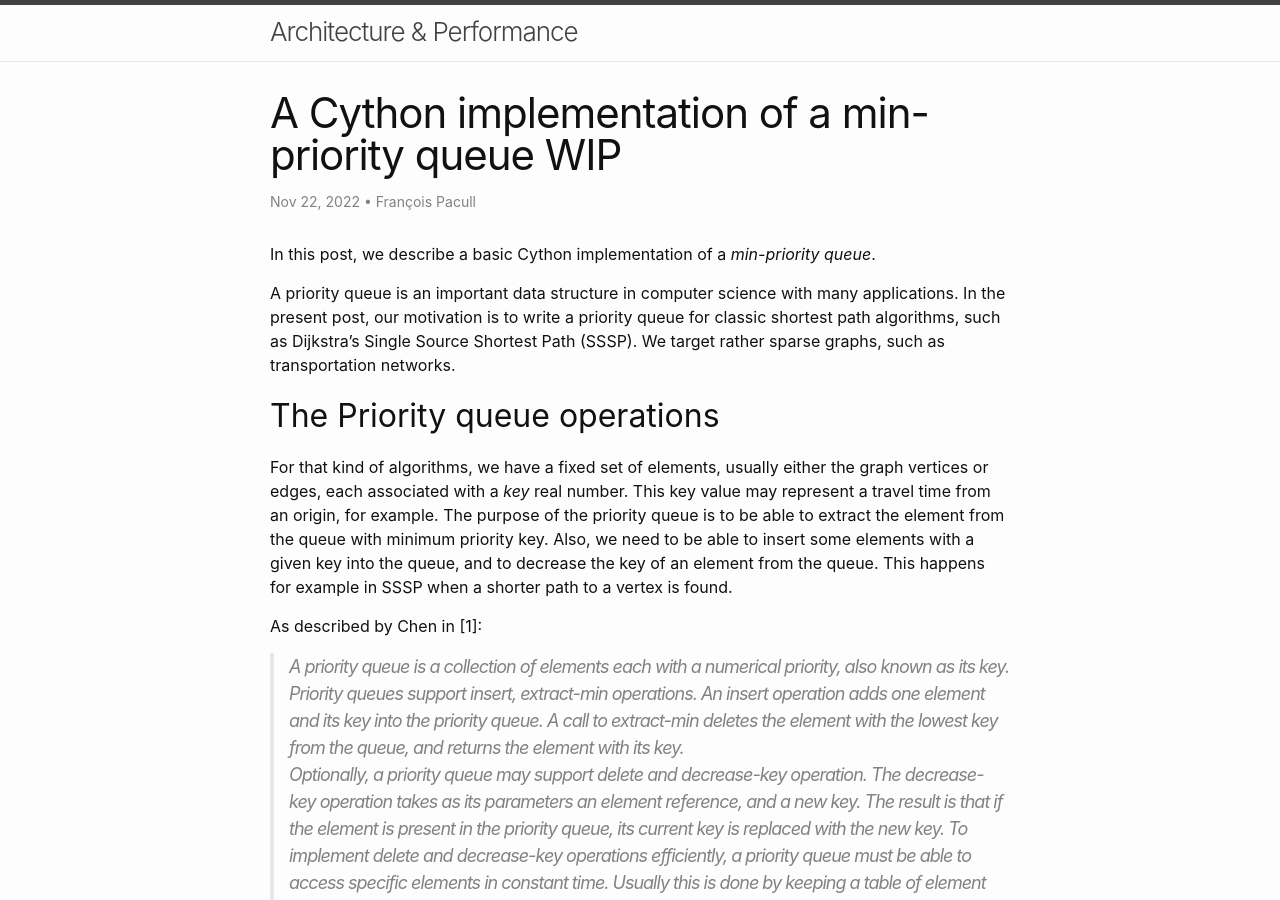
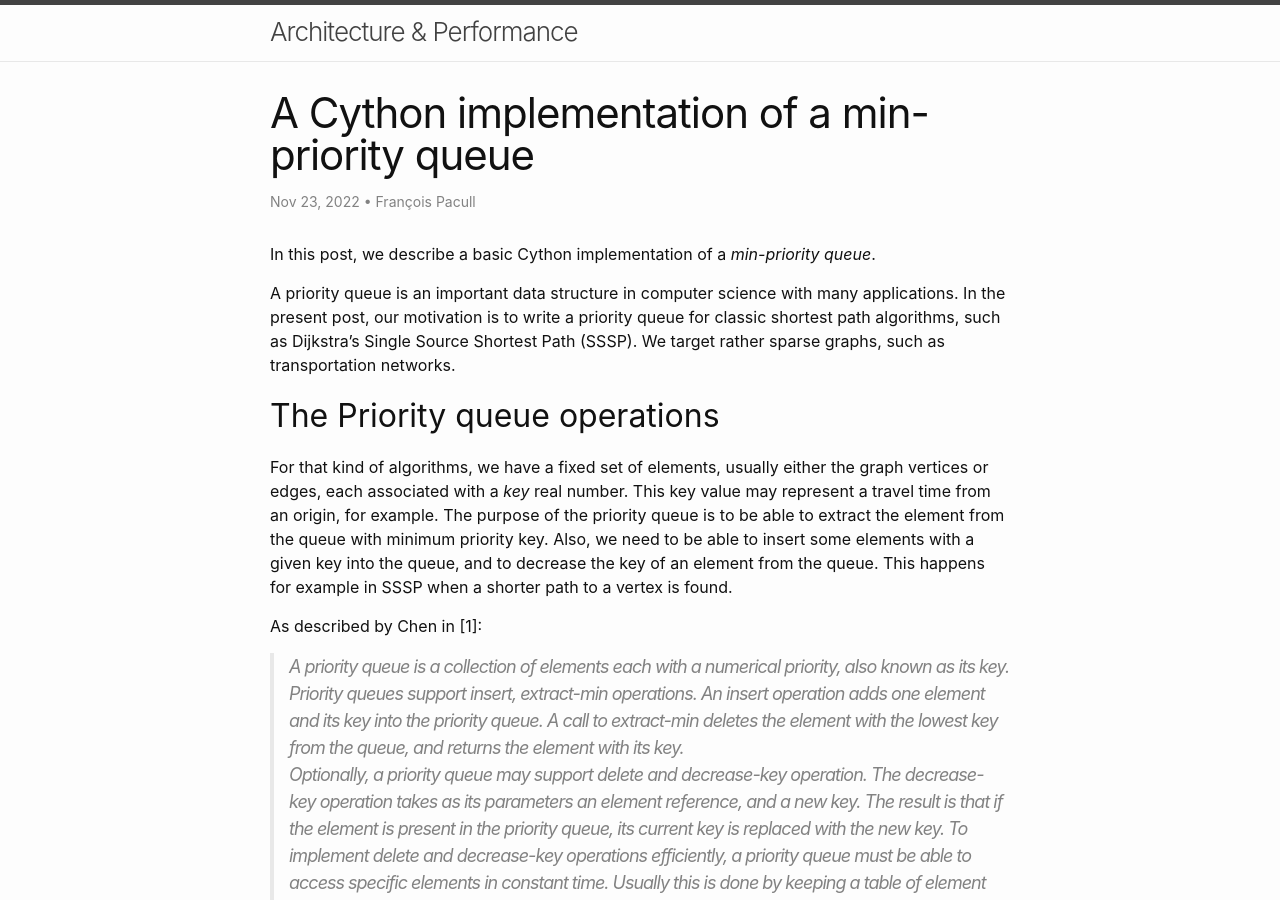
Before and after one commit to aetperf/aetperf.github.io, a Jekyll site: the page built from _posts/2022-11-23-A-Cython-implementation-of-a-min-priority-queue.md, in a window 1280 px wide and 900 px high. Built offline with Jekyll 4.4.1, drawn with Linux system fonts in a browser that asks for light colours; formulas are drawn with MathJax 3; comment, search, counter and statistics services are not loaded.

Commit message:
changed the publication date

```diff
--- a/_posts/2022-11-22-A-Cython-implementation-of-a-min-priority-queue.md
+++ b/_posts/2022-11-23-A-Cython-implementation-of-a-min-priority-queue.md
@@ -1,5 +1,5 @@
 ---
-title: A Cython implementation of a min-priority queue WIP
+title: A Cython implementation of a min-priority queue
 layout: post
 comments: true
 author: François Pacull
@@ -63,13 +63,13 @@ So we are going to deal with two arrays:
 The shortest path algorithm deals with a set of $n$ elements, e.g. $n=\|V\|$ where $V$ are the graph vertices. We store these elements in a first array:
 
 <p align="center">
-  <img width="800" src="/img/2022-11-22_01/element_array_02.jpg" alt="element_array">
+  <img width="800" src="/img/2022-11-23_01/element_array_02.jpg" alt="element_array">
 </p>
 
 In a second array, we store an array-based binary tree:
 
 <p align="center">
-  <img width="800" src="/img/2022-11-22_01/tree_array_03.jpg" alt="tree_array">
+  <img width="800" src="/img/2022-11-23_01/tree_array_03.jpg" alt="tree_array">
 </p>
 
 In the following, we denote by `A` the binary tree array and `Elements` the element array. `A` is an implicit data structure. Given a node index `i`, the parent node index can be easily found as `(i - 1) // 2`. The left child has index `2 * i + 1` and the right child `2 * (i + 1)`. The root is located at index 0.
@@ -89,7 +89,7 @@ So we need some kind of mutual references, in order to associate an element in t
 So there is a `node_idx` attribute in `Elements`, referring to some binary tree node. Conversely, we are also going to store the `element_idx` in `A`. The `key` value is stored in the `Element` array.
 
 <p align="center">
-  <img width="1000" src="/img/2022-11-22_01/mutual_refs_01.jpg" alt="mutual_refs">
+  <img width="1000" src="/img/2022-11-23_01/mutual_refs_01.jpg" alt="mutual_refs">
 </p>
 
 We have the following invariants:
@@ -116,7 +116,7 @@ Path algorithms only deal with elements, not tree nodes, which belong to some ki
 Elements are initialized as `NOT_IN_HEAP`, with an inf key value and a `node_idx` equal to the heap length. The tree array is initialized with a `element_idx` also equal to the number of elements, which happens to be the heap length in our implementation.
 
 <p align="center">
-  <img width="1000" src="/img/2022-11-22_01/mutual_refs_02.jpg" alt="mutual_refs">
+  <img width="1000" src="/img/2022-11-23_01/mutual_refs_02.jpg" alt="mutual_refs">
 </p>
 
 
```
Also changed, not shown: img/2022-11-23_01/element_array_02.jpg (renamed from img/2022-11-22_01/element_array_02.jpg), img/2022-11-23_01/mutual_refs_01.jpg (renamed from img/2022-11-22_01/mutual_refs_01.jpg), img/2022-11-23_01/mutual_refs_02.jpg (renamed from img/2022-11-22_01/mutual_refs_02.jpg), img/2022-11-23_01/tree_array_03.jpg (renamed from img/2022-11-22_01/tree_array_03.jpg).
